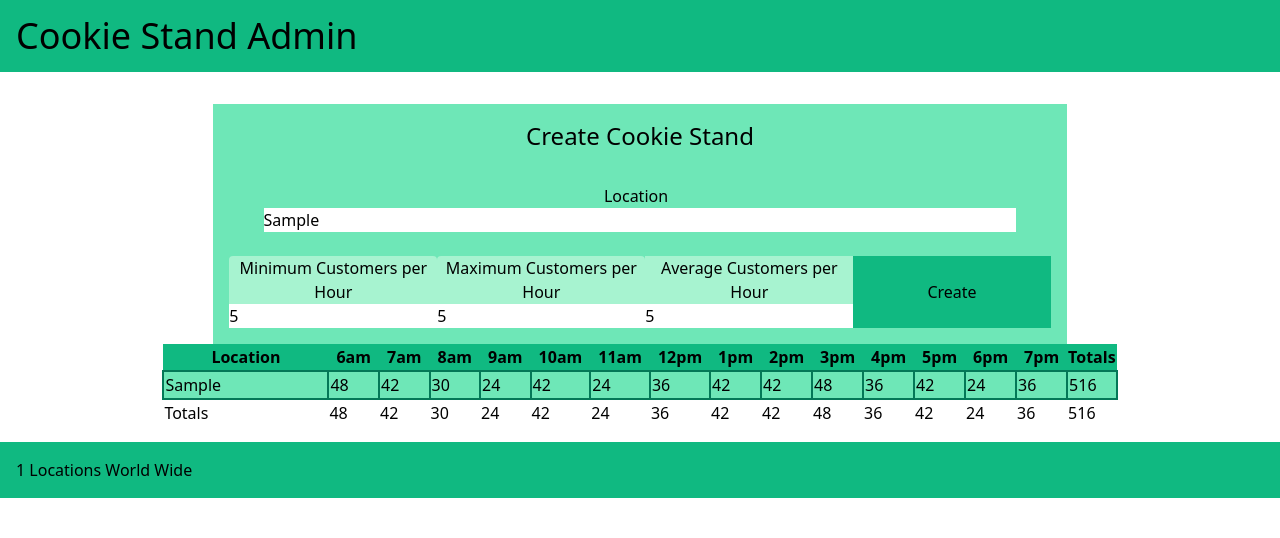
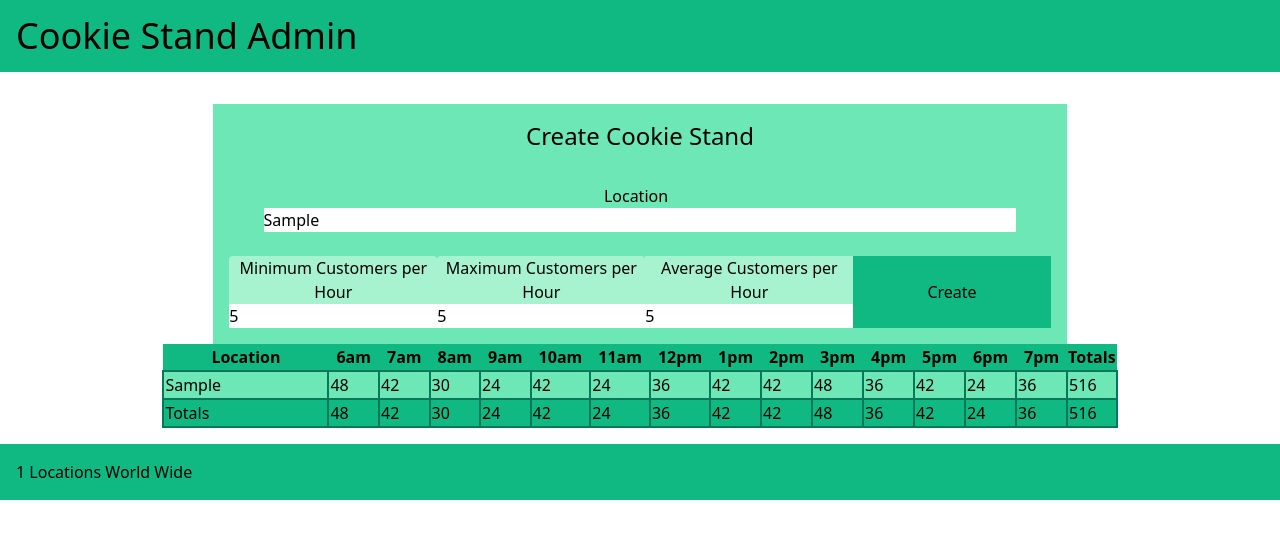
Before and after one commit to KimrAndrew/cookie-stand-admin, a Next.js app: page / in a window 1280 px wide. Both pictures are taken after typing "Sample", "5", "5", "5" into the empty fields and a click on the button "Create". Shown: the top 538 px of the page. Built offline with nearby package versions, Linux system fonts and the light colour scheme.

Commit message:
table footer displays correct colors

```diff
--- a/components/ReportTable.js
+++ b/components/ReportTable.js
@@ -42,10 +42,10 @@ export default function ReportTable(props) {
                         })}
                 </tbody>
                 <tfoot>
-                    <tr>
-                        <td>Totals</td>
-                        {hourlyTotals.map((hourlyTotal,i) => <td key={i}>{hourlyTotal}</td>)}
-                        <td>{storeWideTotal}</td>
+                    <tr className='bg-emerald-500'>
+                        <td className='border-emerald-700 border-2'>Totals</td>
+                        {hourlyTotals.map((hourlyTotal,i) => <td className='border-emerald-700 border-2' key={i}>{hourlyTotal}</td>)}
+                        <td className='border-emerald-700 border-2'>{storeWideTotal}</td>
                     </tr>
                 </tfoot>
             </table>
```
